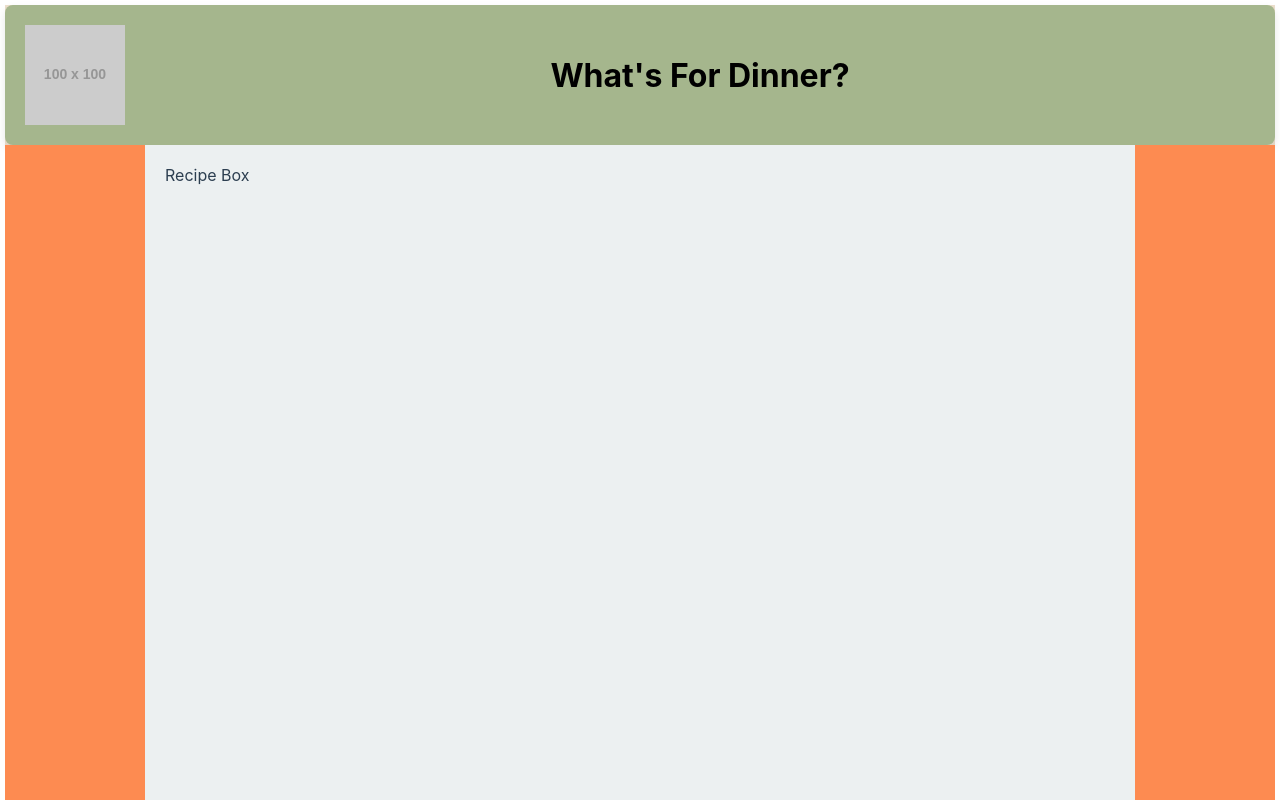
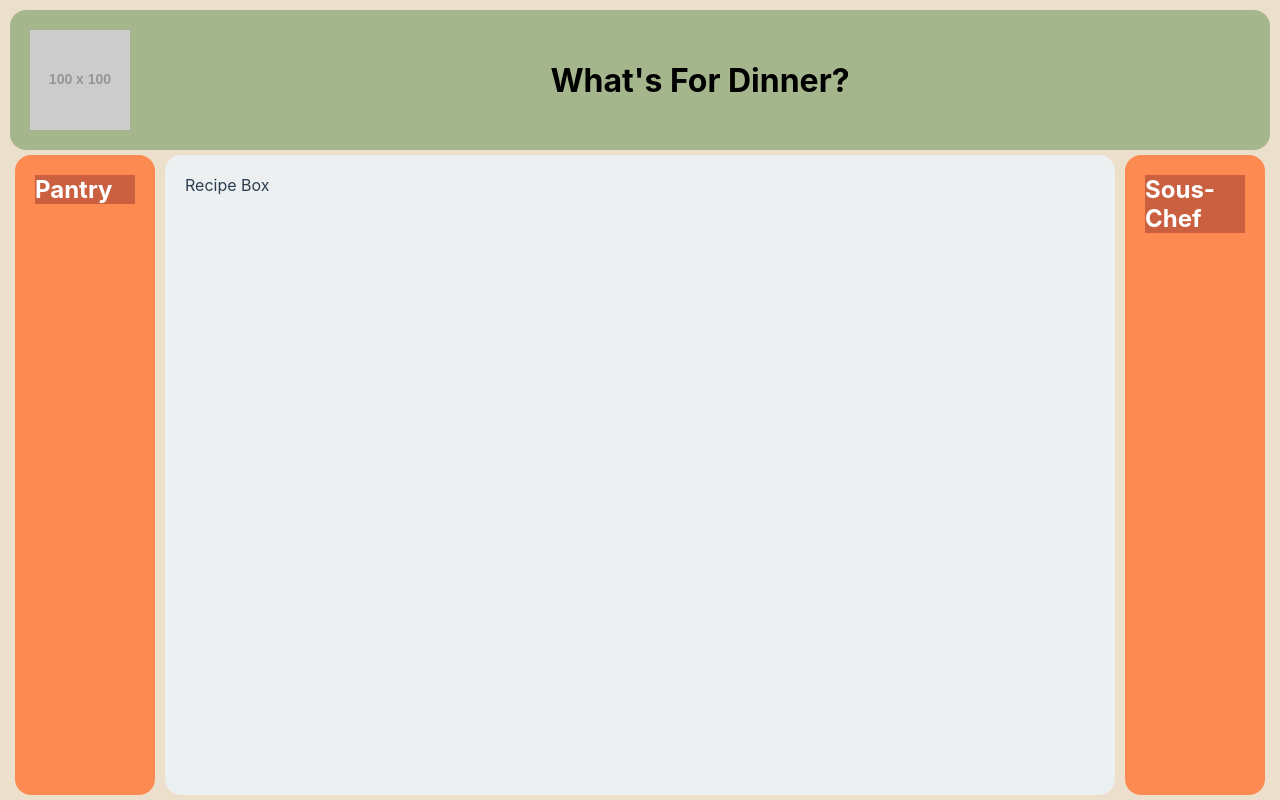
Before and after one commit to Stinger18/MealApp, a React (Create React App) app in the folder React-App/dinner-app/: page / in a window 1280 px wide. Shown: the top 800 px of the page. Built offline with nearby package versions, Linux system fonts and the light colour scheme.

Commit message:
File separation and some css touch ups
Separated the components into their own file for maintainability. Also did some more CSS. Again still a skeleton though and there is plenty to do and fix.

```diff
--- a/React-App/dinner-app/src/App.css
+++ b/React-App/dinner-app/src/App.css
@@ -1,7 +1,9 @@
 /* Background */
 
 .background {
-  margin: 5px;
+  padding: 10px;
+  height: 100vh;
+  box-sizing: border-box;
   background-color: #ecdfcc;
 }
 
@@ -14,14 +16,14 @@
   align-items: center;
   background-color: #a5b68d; /* Green background */
   padding: 20px;
-  border-radius: 8px;
-  box-shadow: 0 4px 8px rgba(0, 0, 0, 0.1);
-  height: 100px; /* Adjust the height as needed */
+  border-radius: 16px;
+  height: 10%; /* Adjust the height as needed */
+  min-height: 100px; /* Minimum height  because of logo size*/
 }
 
 /* Logo styles */
 .logo {
-  width: 100px; /* Set logo width */
+  width: 100px; /* Set logo size */
   height: auto;
   margin-right: 20px; /* Space between logo and title */
 }
@@ -29,7 +31,7 @@
 /* Title styles */
 .title {
   font-size: 2rem;
-  color: #000; /* White text color for the title */
+  color: #000; /* Black Title */
   text-align: center;
   flex: 1; /* Ensure the title takes up remaining space */
 }
@@ -38,18 +40,20 @@
 
 /* Main container  */
 .main-container {
-  display: flex; /* Flexbox layout */
+  display: flex;
   width: 100%;
-  height: 100vh - 100px; /* Full viewport height */
+  height: fit-content;
 }
 
 /* Recipe list container */
 .recipe-box {
   flex-grow: 1; /* Make the main content area grow to fill available space */
   padding: 20px;
+  margin: 5px;
   background-color: #ecf0f1; /* Light background for the main content */
   color: #2c3e50; /* Text color */
   box-sizing: border-box; /* Ensure padding is included in width */
+  border-radius: 16px;
 }
 
 /* Sidebar.css */
@@ -59,10 +63,12 @@
   width: 100px;
   background-color: #fd8b51; /* Default dark background */
   padding: 20px;
+  margin: 5px;
   color: #fff;
   display: flex;
   flex-direction: column;
-  height: 100vh; /* Full viewport height */
+  height: 75dvh; /* Full viewport height */
+  border-radius: 16px;
 }
 
 /* Title styles */
@@ -77,4 +83,5 @@
 .sidebar-body {
   font-size: 1rem;
   color: #fd8b51;
+  flex-grow: 1; /* Ensure the body takes up remaining space */
 }
--- a/React-App/dinner-app/src/App.js
+++ b/React-App/dinner-app/src/App.js
@@ -1,170 +1,8 @@
-import React, { useState } from "react";
+// import React, { useState } from "react";
 import "./App.css";
-
-// function App() {
-//   const [message, setMessage] = useState(""); // Store current input message
-//   const [messages, setMessages] = useState([]); // Store the list of messages
-//   const [isSidebarOpen, setIsSidebarOpen] = useState(false); // Track if sidebar is open
-//   const [image, setImage] = useState(null); // Store the uploaded image
-//   const [todoItems, setTodoItems] = useState([]); // Store the to-do list items
-//   const [newTodo, setNewTodo] = useState(""); // New to-do item input
-
-//   // Handle input change for message
-//   const handleInputChange = (e) => {
-//     setMessage(e.target.value);
-//   };
-
-//   // Handle message submission
-//   const handleSubmit = (e) => {
-//     e.preventDefault();
-//     if (message.trim() !== "") {
-//       // Add current user's message
-//       setMessages([...messages, { text: message, sender: "You" }]);
-//       setMessage(""); // Clear input field
-
-//       // Simulate "Other" user response with delay
-//       setTimeout(() => {
-//         const response = `Response to: "${message}"`; // Automatic response logic
-//         setMessages((prevMessages) => [
-//           ...prevMessages,
-//           { text: response, sender: "Other" },
-//         ]);
-//       }, 1000); // Simulate a delay of 1 second for the "Other" user to respond
-//     }
-//   };
-
-//   // Toggle sidebar visibility
-//   const toggleSidebar = () => {
-//     setIsSidebarOpen(!isSidebarOpen);
-//   };
-
-//   // Handle image upload
-//   const handleImageUpload = (e) => {
-//     const file = e.target.files[0];
-//     if (file) {
-//       const reader = new FileReader();
-//       reader.onloadend = () => {
-//         setImage(reader.result); // Store the uploaded image in state
-//       };
-//       reader.readAsDataURL(file); // Read the file as a data URL
-//     }
-//   };
-
-//   // Handle to-do item input change
-//   const handleTodoChange = (e) => {
-//     setNewTodo(e.target.value);
-//   };
-
-//   // Handle to-do item submission
-//   const handleAddTodo = (e) => {
-//     e.preventDefault();
-//     if (newTodo.trim() !== "") {
-//       setTodoItems([...todoItems, newTodo]); // Add new item to the to-do list
-//       setNewTodo(""); // Clear input field
-//     }
-//   };
-
-//   // Handle to-do item deletion
-//   const handleDeleteTodo = (index) => {
-//     setTodoItems(todoItems.filter((_, i) => i !== index)); // Remove item by index
-//   };
-
-//   return (
-//     <div className="App">
-//       <h1>React Messaging System</h1>
-
-//       {/* Sidebar */}
-//       <div className={`sidebar ${isSidebarOpen ? "open" : ""}`}>
-//         <h2>Sidebar Content</h2>
-//         <p>Here you can add additional features, settings, etc.</p>
-
-//         {/* Image upload section */}
-//         <div className="image-upload">
-//           <label htmlFor="image-upload" className="upload-btn">
-//             Upload Image
-//           </label>
-//           <input
-//             type="file"
-//             id="image-upload"
-//             accept="image/*"
-//             onChange={handleImageUpload}
-//             style={{ display: "none" }} // Hide the default file input
-//           />
-//         </div>
-
-//         {/* To-Do List */}
-//         <div className="todo-list">
-//           <h3>To-Do List</h3>
-//           <form onSubmit={handleAddTodo} className="todo-form">
-//             <input
-//               type="text"
-//               value={newTodo}
-//               onChange={handleTodoChange}
-//               placeholder="Add a new task..."
-//               className="todo-input"
-//             />
-//             <button type="submit" className="todo-submit-btn">
-//               Add
-//             </button>
-//           </form>
-//           <ul className="todo-items">
-//             {todoItems.map((item, index) => (
-//               <li key={index} className="todo-item">
-//                 {item}
-//                 <button
-//                   className="delete-todo-btn"
-//                   onClick={() => handleDeleteTodo(index)}
-//                 >
-//                   Delete
-//                 </button>
-//               </li>
-//             ))}
-//           </ul>
-//         </div>
-//       </div>
-
-//       {/* Hamburger Menu Button */}
-//       <button
-//         className="hamburger-btn"
-//         onClick={toggleSidebar}
-//         aria-label={isSidebarOpen ? "Close Sidebar" : "Open Sidebar"}
-//       >
-//         <span className={`bar ${isSidebarOpen ? "bar-open" : ""}`}></span>
-//         <span className={`bar ${isSidebarOpen ? "bar-open" : ""}`}></span>
-//         <span className={`bar ${isSidebarOpen ? "bar-open" : ""}`}></span>
-//       </button>
-
-//       {/* Chat Box */}
-//       <div className="chat-box">
-//         <ul>
-//           {messages.map((msg, index) => (
-//             <li key={index} className={`message ${msg.sender.toLowerCase()}`}>
-//               <strong>{msg.sender}: </strong>
-//               {msg.text}
-//             </li>
-//           ))}
-//         </ul>
-//       </div>
-
-//       {/* Display uploaded image */}
-//       {image && <img src={image} alt="Uploaded" className="uploaded-image" />}
-
-//       {/* Message Input Form */}
-//       <form onSubmit={handleSubmit} className="message-form">
-//         <input
-//           type="text"
-//           value={message}
-//           onChange={handleInputChange}
-//           placeholder="Type a message..."
-//           className="input-field"
-//         />
-//         <button type="submit" className="submit-btn" aria-label="Send message">
-//           Send
-//         </button>
-//       </form>
-//     </div>
-//   );
-// }
+import TitleBar from "./TitleBar";
+import Sidebar from "./Sidebar";
+import RecipeBox from "./RecipeBox";
 
 function App() {
   return (
@@ -174,38 +12,12 @@ function App() {
         title="What's For Dinner?"
       />
       <div className="main-container">
-        <Sidebar />
+        <Sidebar title="Pantry" />
         <RecipeBox />
-        <Sidebar />
+        <Sidebar title="Sous-Chef" />
       </div>
     </div>
   );
 }
 
-function TitleBar({ logoUrl, title }) {
-  return (
-    <div className="banner-container">
-      <img src={logoUrl} alt="Logo" className="logo" />
-      <h1 className="title">{title}</h1>
-    </div>
-  );
-}
-
-function Sidebar({ title, body, styles }) {
-  return (
-    <div className="sidebar-container" style={styles?.container}>
-      <div className="sidebar-title" style={styles?.title}>
-        {title}
-      </div>
-      <div className="sidebar-body" style={styles?.body}>
-        {body}
-      </div>
-    </div>
-  );
-}
-
-function RecipeBox() {
-  return <div className="recipe-box">Recipe Box</div>;
-}
-
 export default App;
--- /dev/null
+++ b/React-App/dinner-app/src/RecipeBox.js
@@ -0,0 +1,5 @@
+function RecipeBox() {
+  return <div className="recipe-box">Recipe Box</div>;
+}
+
+export default RecipeBox;
--- /dev/null
+++ b/React-App/dinner-app/src/Sidebar.js
@@ -0,0 +1,14 @@
+function Sidebar({ title, body, styles }) {
+  return (
+    <div className="sidebar-container" style={styles?.container}>
+      <div className="sidebar-title" style={styles?.title}>
+        {title}
+      </div>
+      <div className="sidebar-body" style={styles?.body}>
+        {body}
+      </div>
+    </div>
+  );
+}
+
+export default Sidebar;
--- /dev/null
+++ b/React-App/dinner-app/src/TitleBar.js
@@ -0,0 +1,10 @@
+function TitleBar({ logoUrl, title }) {
+  return (
+    <div className="banner-container">
+      <img src={logoUrl} alt="Logo" className="logo" />
+      <h1 className="title">{title}</h1>
+    </div>
+  );
+}
+
+export default TitleBar;
```
